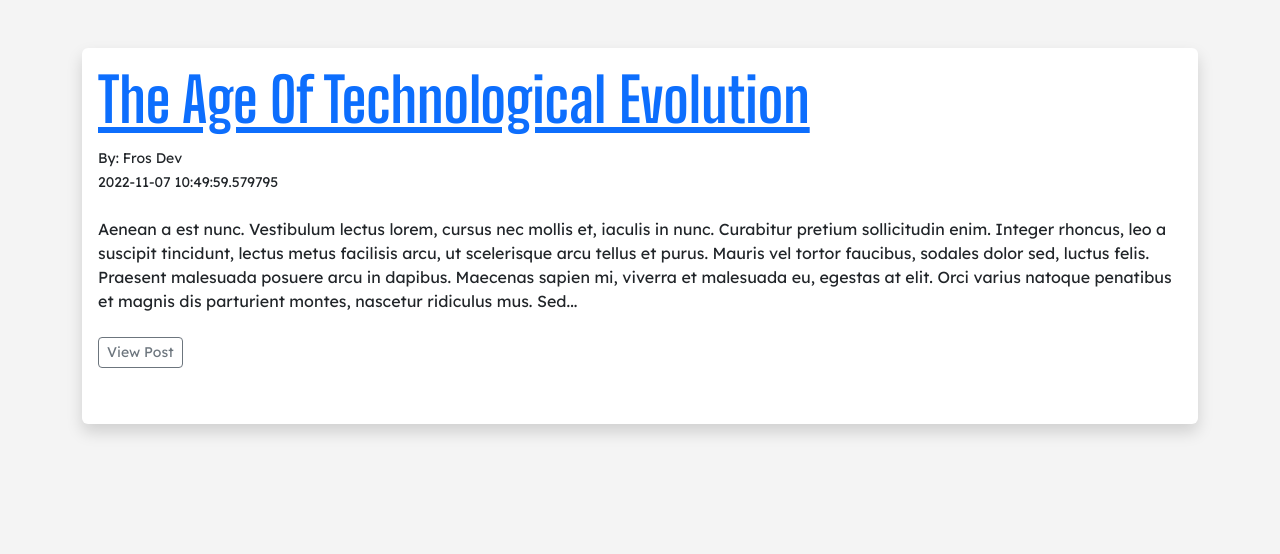
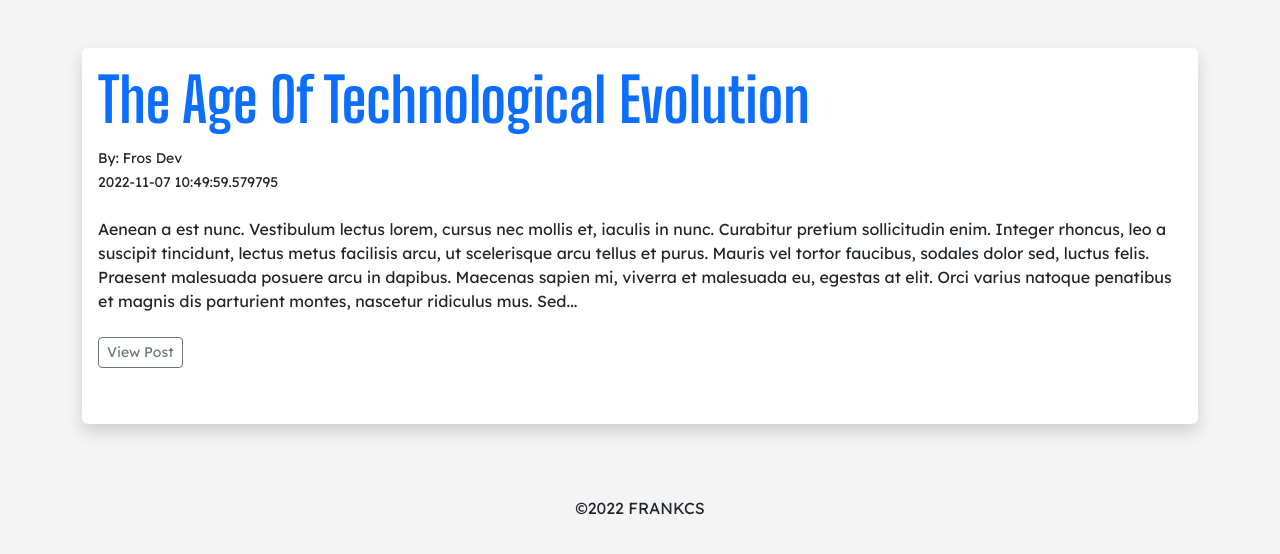
Before and after one commit to froschi95/flaskuarium, a Flask app: page / in a window 1280 px wide. Shown: the part 110-664 px from the top of the page. Run offline with Flask 3, Linux system fonts and the light colour scheme; data comes from the database, SQL or seed files in the repository; some libraries are stand-ins or nearby versions; some web fonts are replaced.

Commit message:
Add footer and minor css mods

```diff
--- a/app.py
+++ b/app.py
@@ -1,5 +1,5 @@
 from flask import Flask, render_template, flash, request, redirect, url_for
-# from datetime import datetime
+from datetime import datetime
 from flask_sqlalchemy import SQLAlchemy
 from flask_migrate import Migrate
 from werkzeug.security import generate_password_hash, check_password_hash
--- a/static/css/index.css
+++ b/static/css/index.css
@@ -1,6 +1,6 @@
 h1,
 h2 {
-	color: rgb(37, 37, 58);
+	color: rgb(43, 67, 90);
 	font-size: 3.8rem;
 	font-family: "Big Shoulders Display", cursive;
 }
@@ -8,9 +8,30 @@ h2 {
 body {
 	background: #f4f4f4;
 	font-family: "Lexend Deca", sans-serif;
+	margin: 0;
+	padding: 0;
+	box-sizing: border-box;
 }
 
 .logo {
 	font-family: "Kolker Brush", cursive;
 	font-size: 3.5rem;
 }
+
+.title {
+	color: rgb(43, 67, 90);
+}
+
+footer {
+	bottom: 0;
+	/* margin: 0 auto; */
+	margin-bottom: 0;
+	/* margin-left: auto; */
+	/* margin-right: auto; */
+	text-align: center;
+	position: sticky;
+}
+
+a {
+	text-decoration: none;
+}
--- a/templates/base.html
+++ b/templates/base.html
@@ -27,6 +27,8 @@
 		<br />
 		<div class="container">{% block content %} {% endblock %}</div>
 
+		{% include 'footer.html' %}
+
 		<script
 			src="https://cdn.jsdelivr.net/npm/bootstrap@5.0.0-beta1/dist/js/bootstrap.bundle.min.js"
 			integrity="sha384-ygbV9kiqUc6oa4msXn9868pTtWMgiQaeYH7/t7LECLbyPA2x65Kgf80OJFdroafW"
--- /dev/null
+++ b/templates/footer.html
@@ -0,0 +1,3 @@
+<footer class="social_footer mx-auto">
+	<div class="">&copy;2022 FRANKCS</div>
+</footer>
--- a/templates/index.html
+++ b/templates/index.html
@@ -14,7 +14,9 @@ get_flashed_messages() %}
 <br />
 {% for post in posts %}
 <div class="shadow p-3 mb-5 bg-body rounded">
-	<h2><a href="{{ url_for('post', id=post.id)}}">{{ post.title }}</a></h2>
+	<h2 class="title">
+		<a href="{{ url_for('post', id=post.id)}}">{{ post.title }}</a>
+	</h2>
 	<small
 		>By: {{ post.author.name }}<br />
 		{{ post.date_posted }}</small
```
